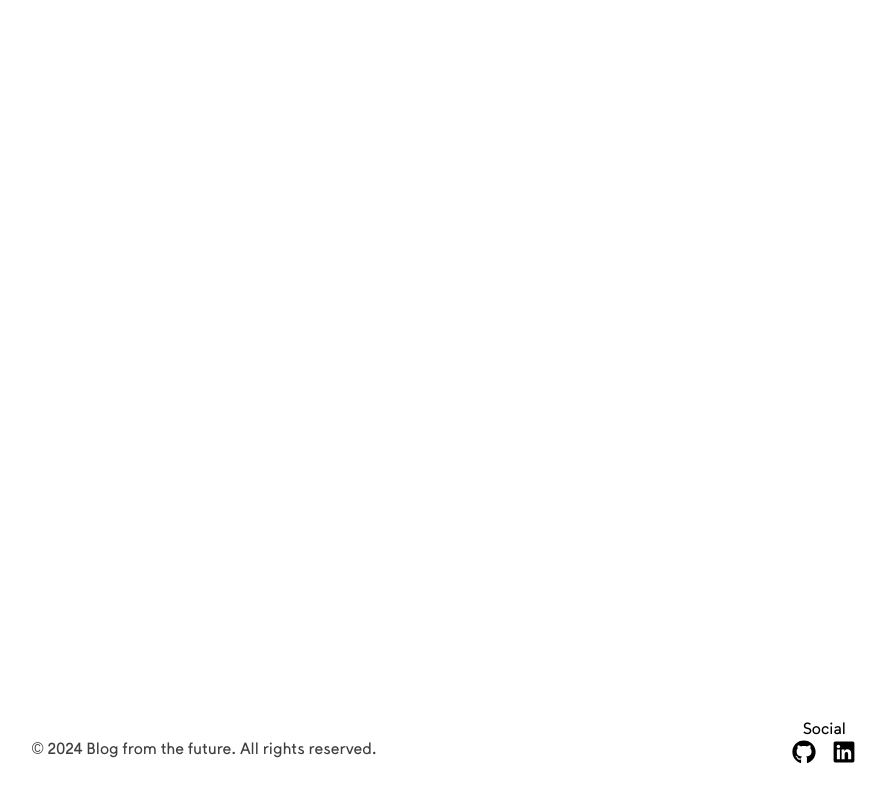
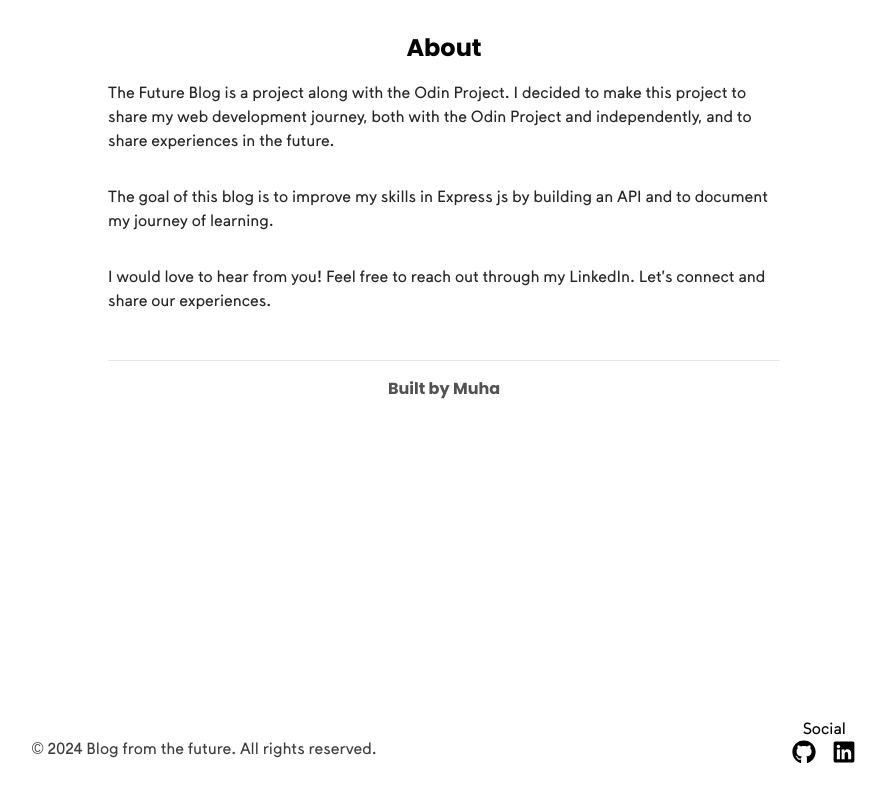
Before and after one commit to nmcev/odin-blog-client, a React (Vite) app: page /about in a window 1280 px wide. Shown: the whole page, without its empty margins (196-1082 px from the left). Built offline with nearby package versions, Linux system fonts and the light colour scheme; no server answers.

Commit message:
feat: add about page

```diff
--- a/src/main.jsx
+++ b/src/main.jsx
@@ -7,6 +7,7 @@ import HomePage from './pages/HomePage.jsx'
 import PostsPage from './pages/PostsPage.jsx'
 import PostPage from './pages/PostPage.jsx'
 import NotFoundPage from './pages/NotFoundPage.jsx'
+import AboutPage from './pages/AboutPage.jsx'
 
 const router = createBrowserRouter([
   {
@@ -28,7 +29,7 @@ const router = createBrowserRouter([
       },
       {
         path: "about",
-        element: <div></div>,
+        element: <AboutPage />
       }
     ]
   },
--- /dev/null
+++ b/src/pages/AboutPage.jsx
@@ -0,0 +1,34 @@
+export default function AboutPage() {
+    return (
+      <section className="container mx-auto mt-8 flex flex-col items-center px-4">
+        <h1 className="text-2xl font-bold text-center font-boldPoppins">About</h1>
+
+        <div className="w-full flex justify-center mt-4 max-w-2xl">
+          <p className="text-base text-neutral-800 text-left font-careem">
+            The Future Blog is a project along with the Odin Project. I decided to make this project to share my web development journey, both with the Odin Project and independently, and to share experiences in the future.
+          </p>
+        </div>
+
+
+        <div className="w-full flex justify-center mt-6 max-w-2xl">
+          <p className="text-base text-neutral-800 text-left mt-2 font-careem">
+            The goal of this blog is to improve my skills in Express js by building an API and to document my journey of learning.
+          </p>
+        </div>
+
+        <div className="w-full flex justify-center mt-6 max-w-2xl">
+          <p className="text-base text-neutral-800 text-left mt-2 font-careem">
+            I would love to hear from you! Feel free to reach out through my LinkedIn. Let&apos;s connect and share our experiences.
+          </p>
+        </div>
+
+
+        <footer className="w-full flex justify-center mt-12 max-w-2xl border-t pt-4">
+            <p className="text-base text-neutral-600 text-center font-boldPoppins">
+              Built by Muha
+            </p>
+        </footer>
+
+      </section>
+    );
+}
```
